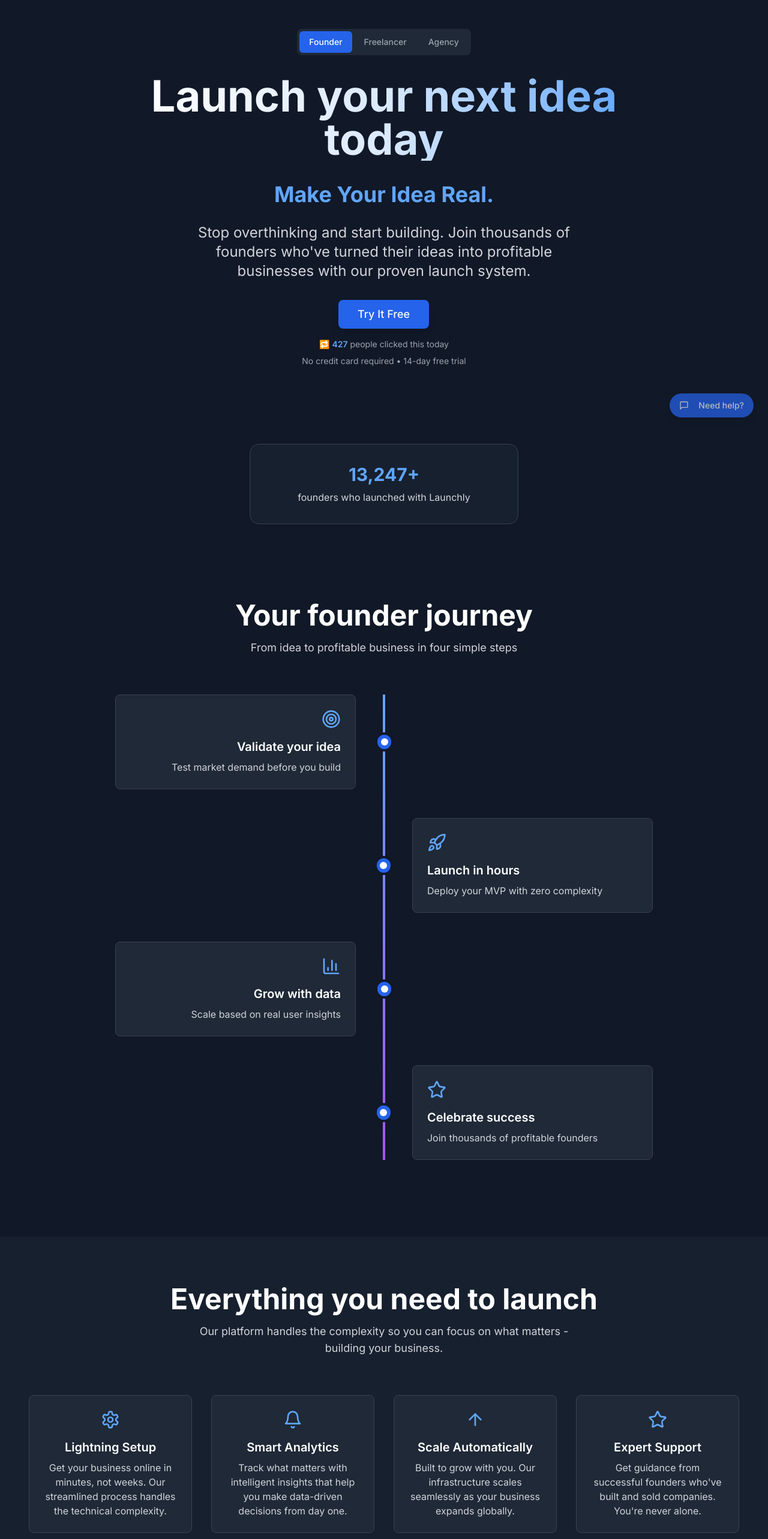
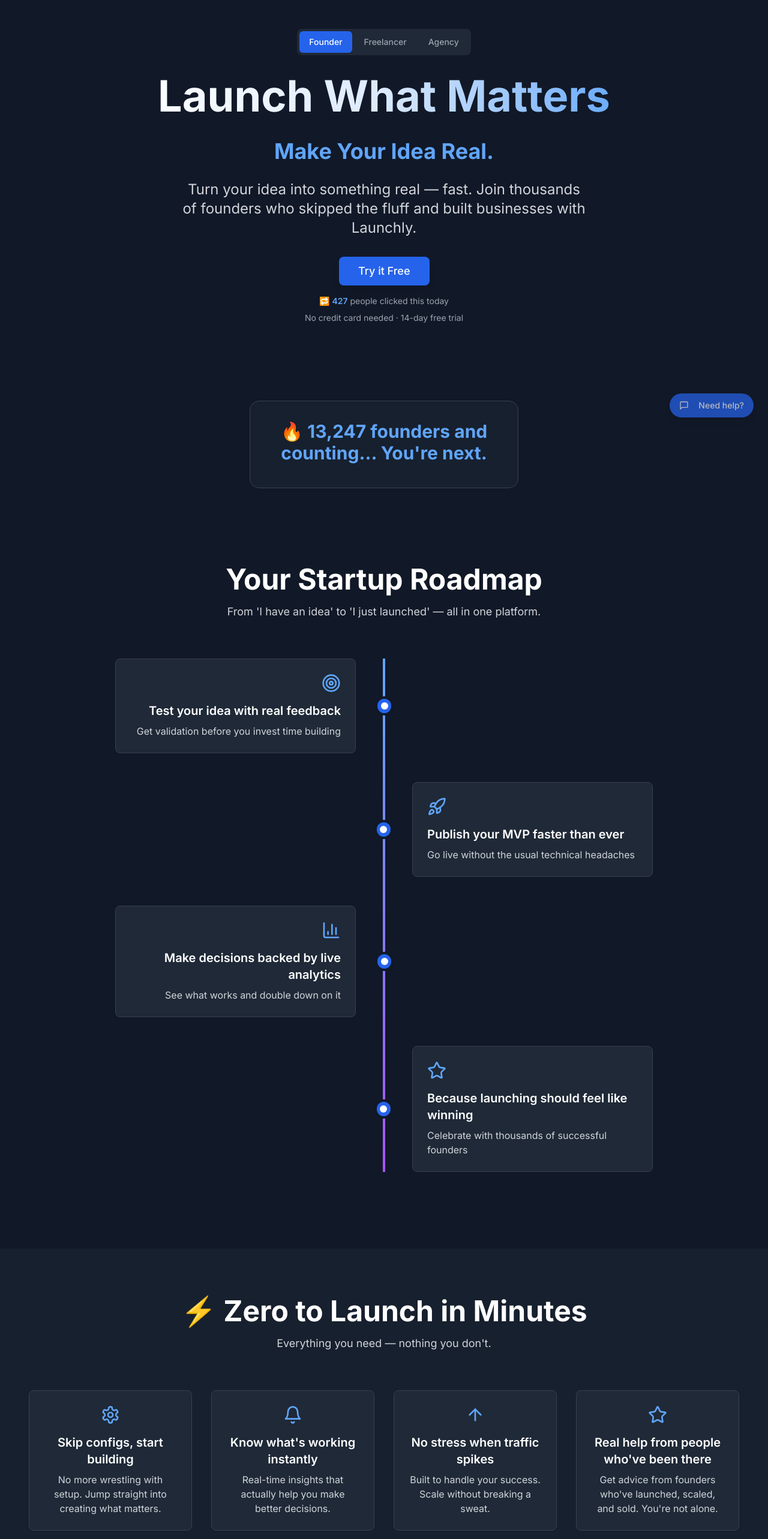
Before and after one commit to alggiuy/launchly-ascend-platform, a React (Vite) app: page / in a window 1280 px wide. Shown: the part 80-2646 px from the top of the page at 60% size. Built offline with nearby package versions, Linux system fonts and the light colour scheme.

Commit message:
Refactor: Improve copywriting across the site
Update all copywriting to be more natural, human, and emotionally engaging. Improve tone, CTA impact, and clarity across all sections.

```diff
--- a/src/pages/Index.tsx
+++ b/src/pages/Index.tsx
@@ -43,23 +43,23 @@ const Index = () => {
   const timelineSteps = [
     {
       icon: <Target className="w-8 h-8 text-blue-400" />,
-      title: "Validate your idea",
-      description: "Test market demand before you build"
+      title: "Test your idea with real feedback",
+      description: "Get validation before you invest time building"
     },
     {
       icon: <Rocket className="w-8 h-8 text-blue-400" />,
-      title: "Launch in hours",
-      description: "Deploy your MVP with zero complexity"
+      title: "Publish your MVP faster than ever",
+      description: "Go live without the usual technical headaches"
     },
     {
       icon: <BarChart3 className="w-8 h-8 text-blue-400" />,
-      title: "Grow with data",
-      description: "Scale based on real user insights"
+      title: "Make decisions backed by live analytics",
+      description: "See what works and double down on it"
     },
     {
       icon: <Star className="w-8 h-8 text-blue-400" />,
-      title: "Celebrate success",
-      description: "Join thousands of profitable founders"
+      title: "Because launching should feel like winning",
+      description: "Celebrate with thousands of successful founders"
     }
   ];
 
@@ -141,23 +141,23 @@ const Index = () => {
   const features = [
     {
       icon: <Settings className="w-8 h-8 text-blue-400" />,
-      title: "Lightning Setup",
-      description: "Get your business online in minutes, not weeks. Our streamlined process handles the technical complexity."
+      title: "Skip configs, start building",
+      description: "No more wrestling with setup. Jump straight into creating what matters."
     },
     {
       icon: <Bell className="w-8 h-8 text-blue-400" />,
-      title: "Smart Analytics",
-      description: "Track what matters with intelligent insights that help you make data-driven decisions from day one."
+      title: "Know what's working instantly",
+      description: "Real-time insights that actually help you make better decisions."
     },
     {
       icon: <ArrowUp className="w-8 h-8 text-blue-400" />,
-      title: "Scale Automatically",
-      description: "Built to grow with you. Our infrastructure scales seamlessly as your business expands globally."
+      title: "No stress when traffic spikes",
+      description: "Built to handle your success. Scale without breaking a sweat."
     },
     {
       icon: <Star className="w-8 h-8 text-blue-400" />,
-      title: "Expert Support",
-      description: "Get guidance from successful founders who've built and sold companies. You're never alone."
+      title: "Real help from people who've been there",
+      description: "Get advice from founders who've launched, scaled, and sold. You're not alone."
     }
   ];
 
@@ -174,7 +174,8 @@ const Index = () => {
         "Template Library",
         "Payment Processing"
       ],
-      popular: false
+      popular: false,
+      cta: "Start for $0"
     },
     {
       name: "Pro",
@@ -189,7 +190,8 @@ const Index = () => {
         "A/B Testing",
         "API Access"
       ],
-      popular: true
+      popular: true,
+      cta: "Upgrade Anytime"
     },
     {
       name: "Enterprise",
@@ -204,7 +206,8 @@ const Index = () => {
         "Team Collaboration",
         "Custom Integrations"
       ],
-      popular: false
+      popular: false,
+      cta: "Pick Your Plan →"
     }
   ];
 
@@ -213,19 +216,19 @@ const Index = () => {
       name: "Sarah Chen",
       role: "Founder, TechFlow",
       avatar: "https://images.unsplash.com/photo-1494790108755-2616b612b786?w=150&h=150&fit=crop&crop=face",
-      quote: "Launchly helped me validate and launch my SaaS in just 2 weeks. The analytics showed me exactly what my users wanted."
+      quote: "This saved me weeks of dev work. Seriously."
     },
     {
       name: "Marcus Rodriguez",
       role: "CEO, GrowthLab",
       avatar: "https://images.unsplash.com/photo-1507003211169-0a1dd7228f2d?w=150&h=150&fit=crop&crop=face",
-      quote: "From idea to first customer in 10 days. The support team guided me through every step of the process."
+      quote: "Launchly felt like a co-founder with superpowers."
     },
     {
       name: "Emma Thompson",
       role: "Founder, DesignCo",
       avatar: "https://images.unsplash.com/photo-1438761681033-6461ffad8d80?w=150&h=150&fit=crop&crop=face",
-      quote: "The dashboard insights are incredible. I can see exactly which features drive engagement and revenue."
+      quote: "From idea to launch in 48 hours. I couldn't believe it."
     }
   ];
 
@@ -308,18 +311,18 @@ const Index = () => {
     switch(selectedPersona) {
       case "Freelancer":
         return {
-          headline: "Launch your freelance empire today",
-          subtext: "Build your portfolio, manage clients, and scale your business with our proven system designed for independent professionals."
+          headline: "Launch What Matters",
+          subtext: "Turn your freelance hustle into a real business. Join thousands of independent pros who skipped the fluff and built something lasting with Launchly."
         };
       case "Agency":
         return {
-          headline: "Scale your agency operations",
-          subtext: "Streamline client delivery, manage multiple projects, and grow your team with enterprise-grade tools."
+          headline: "Launch What Matters",
+          subtext: "Scale your agency operations without the usual chaos. Join thousands of agency owners who streamlined their process with Launchly."
         };
       default:
         return {
-          headline: "Launch your next idea today",
-          subtext: "Stop overthinking and start building. Join thousands of founders who've turned their ideas into profitable businesses with our proven launch system."
+          headline: "Launch What Matters",
+          subtext: "Turn your idea into something real — fast. Join thousands of founders who skipped the fluff and built businesses with Launchly."
         };
     }
   };
@@ -422,7 +425,7 @@ const Index = () => {
             className="bg-blue-600 hover:bg-blue-700 text-lg px-8 py-6 rounded-lg shadow-lg hover:shadow-xl transition-all duration-300 magnetic-button"
             onMouseMove={handleMagneticCTA}
           >
-            Try It Free
+            Try it Free
           </Button>
 
           {/* Real-Time CTA Click Counter */}
@@ -432,7 +435,7 @@ const Index = () => {
             </p>
           </div>
 
-          <p className="text-sm text-gray-400 mt-2">No credit card required • 14-day free trial</p>
+          <p className="text-sm text-gray-400 mt-2">No credit card needed · 14-day free trial</p>
         </div>
       </section>
 
@@ -441,9 +444,8 @@ const Index = () => {
         <div className="container mx-auto text-center">
           <div className="bg-gray-800/50 rounded-2xl p-8 max-w-md mx-auto border border-gray-700">
             <p className="text-3xl font-bold text-blue-400 mb-2">
-              {userCount.toLocaleString()}+
+              🔥 {userCount.toLocaleString()} founders and counting... You're next.
             </p>
-            <p className="text-gray-300">founders who launched with Launchly</p>
           </div>
         </div>
       </section>
@@ -452,9 +454,9 @@ const Index = () => {
       <section className="py-20 px-4">
         <div className="container mx-auto">
           <div className="text-center mb-16">
-            <h2 className="text-4xl md:text-5xl font-bold mb-4">Your founder journey</h2>
+            <h2 className="text-4xl md:text-5xl font-bold mb-4">Your Startup Roadmap</h2>
             <p className="text-gray-300 text-lg max-w-2xl mx-auto">
-              From idea to profitable business in four simple steps
+              From 'I have an idea' to 'I just launched' — all in one platform.
             </p>
           </div>
           <div className="max-w-4xl mx-auto">
@@ -490,9 +492,9 @@ const Index = () => {
       <section id="features" className="py-20 px-4 bg-gray-800/50">
         <div className="container mx-auto">
           <div className="text-center mb-16">
-            <h2 className="text-4xl md:text-5xl font-bold mb-4">Everything you need to launch</h2>
+            <h2 className="text-4xl md:text-5xl font-bold mb-4">⚡ Zero to Launch in Minutes</h2>
             <p className="text-gray-300 text-lg max-w-2xl mx-auto">
-              Our platform handles the complexity so you can focus on what matters - building your business.
+              Everything you need — nothing you don't.
             </p>
           </div>
           <div className="grid md:grid-cols-2 lg:grid-cols-4 gap-8">
@@ -540,6 +542,11 @@ const Index = () => {
               ))}
             </div>
           </div>
+          <div className="text-center mt-8">
+            <p className="text-gray-400">
+              More integrations coming soon. Got a tool you love? Let us know.
+            </p>
+          </div>
         </div>
       </section>
 
@@ -584,9 +591,9 @@ const Index = () => {
       <section className="py-20 px-4">
         <div className="container mx-auto">
           <div className="text-center mb-16">
-            <h2 className="text-4xl md:text-5xl font-bold mb-4">Built for: Freelancers. Startups. Creators.</h2>
+            <h2 className="text-4xl md:text-5xl font-bold mb-4">Who's Launchly for? You.</h2>
             <p className="text-gray-300 text-lg max-w-2xl mx-auto">
-              Whatever your business model, Launchly adapts to your needs.
+              Whether you're solo or scaling, Launchly adapts to your journey.
             </p>
           </div>
           <div className="grid md:grid-cols-3 gap-8 max-w-6xl mx-auto">
@@ -609,9 +616,9 @@ const Index = () => {
       <section id="dashboard" className="py-20 px-4 bg-gray-800/50">
         <div className="container mx-auto">
           <div className="text-center mb-16">
-            <h2 className="text-4xl md:text-5xl font-bold mb-4">Your command center</h2>
+            <h2 className="text-4xl md:text-5xl font-bold mb-4">Your Control Center</h2>
             <p className="text-gray-300 text-lg max-w-2xl mx-auto">
-              Monitor your progress, track metrics, and make data-driven decisions with our intuitive dashboard.
+              See everything, tweak anything — without leaving your browser.
             </p>
           </div>
           <div className="max-w-6xl mx-auto">
@@ -705,9 +712,9 @@ const Index = () => {
       <section className="py-20 px-4">
         <div className="container mx-auto max-w-4xl">
           <div className="text-center mb-16">
-            <h2 className="text-4xl md:text-5xl font-bold mb-4">Why Launchly?</h2>
+            <h2 className="text-4xl md:text-5xl font-bold mb-4">Why Settle for Templates?</h2>
             <p className="text-gray-300 text-lg">
-              See how we compare to traditional solutions
+              Here's what sets Launchly apart.
             </p>
           </div>
           <Card className="bg-gray-800 border-gray-700">
@@ -769,9 +776,9 @@ const Index = () => {
       <section id="pricing" className="py-20 px-4">
         <div className="container mx-auto">
           <div className="text-center mb-16">
-            <h2 className="text-4xl md:text-5xl font-bold mb-4">Simple, transparent pricing</h2>
+            <h2 className="text-4xl md:text-5xl font-bold mb-4">Built to Scale With You</h2>
             <p className="text-gray-300 text-lg max-w-2xl mx-auto">
-              Choose the plan that fits your journey. Upgrade or downgrade at any time.
+              Start small. Grow big. Always know what you're paying for.
             </p>
           </div>
           <div className="grid md:grid-cols-3 gap-8 max-w-6xl mx-auto">
@@ -790,7 +797,7 @@ const Index = () => {
                   </div>
                   <p className="text-gray-300 mb-6">{plan.description}</p>
                   <Button className={`w-full mb-6 ${plan.popular ? 'bg-blue-600 hover:bg-blue-700' : 'bg-gray-700 hover:bg-gray-600'}`}>
-                    Get Started
+                    {plan.cta}
                   </Button>
                   <ul className="space-y-3">
                     {plan.features.map((feature, featureIndex) => (
@@ -810,9 +817,9 @@ const Index = () => {
       {/* Newsletter Section */}
       <section className="py-20 px-4">
         <div className="container mx-auto text-center max-w-2xl">
-          <h2 className="text-4xl md:text-5xl font-bold mb-4">Stay in the loop</h2>
+          <h2 className="text-4xl md:text-5xl font-bold mb-4">📬 Want launch tips & founder insights?</h2>
           <p className="text-gray-300 text-lg mb-8">
-            Get weekly insights, launch tips, and success stories delivered to your inbox.
+            Drop your email — no spam, just value.
           </p>
           <form onSubmit={handleNewsletterSubmit} className="flex flex-col sm:flex-row gap-4 max-w-md mx-auto">
             <Input
@@ -836,16 +843,16 @@ const Index = () => {
       {/* Animated CTA Section */}
       <section className="py-20 px-4 bg-gray-800/50">
         <div className="container mx-auto text-center">
-          <h2 className="text-4xl md:text-5xl font-bold mb-4">Ready to launch?</h2>
+          <h2 className="text-4xl md:text-5xl font-bold mb-4">Let's Launch This Thing</h2>
           <p className="text-gray-300 text-lg mb-8 max-w-2xl mx-auto">
-            Join thousands of founders who've built successful businesses with Launchly.
+            No more 'someday'. Make it today.
           </p>
           <Button
             size="lg"
             className="bg-blue-600 hover:bg-blue-700 text-lg px-8 py-6 rounded-lg shadow-lg animate-pulse-slow magnetic-button"
             onMouseMove={handleMagneticCTA}
           >
-            Try It Free
+            Try it Free
           </Button>
         </div>
       </section>
```
